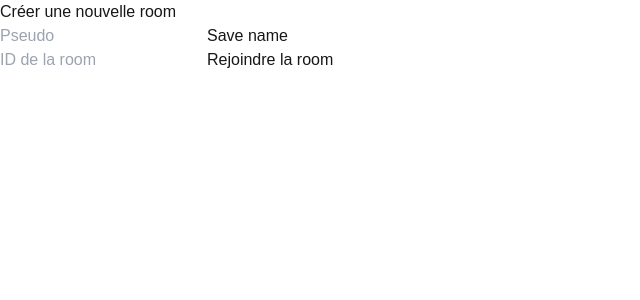
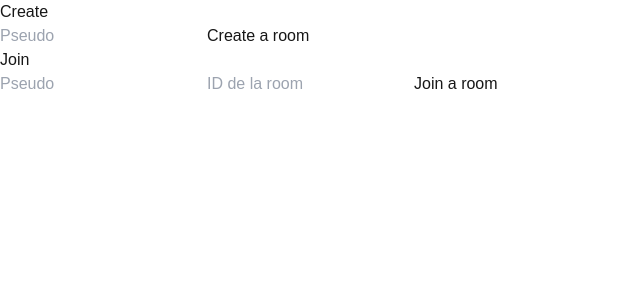
Before and after one commit to aspenne/HitOrMiss, a Next.js app in the folder hit-or-miss-front/: page /room in a window 1280 px wide. Shown: the top 300 px of the page, without its empty margins (0-640 px from the left). Built offline with nearby package versions, Linux system fonts and the light colour scheme.

Commit message:
feat(UI): improve ui for home and room + fix disconnect event

```diff
--- a/hit-or-miss-front/src/app/room/page.jsx
+++ b/hit-or-miss-front/src/app/room/page.jsx
@@ -10,6 +10,7 @@ const HomePage = () => {
     const [username, setUsername] = useState('');
 
     const createRoom = () => {
+        saveLocalName();
         const newRoomId = Math.random().toString(36).substring(7);
         router.push(`/room/${newRoomId}`);
     };
@@ -19,40 +20,46 @@ const HomePage = () => {
     }
 
     const joinRoom = () => {
+        saveLocalName();
         localStorage.setItem('name', username);
         localStorage.setItem('playerId', uuidv4());
         router.push(`/room/${roomId}`);
     };
 
     return (
-        <div className="p-4">
-            <button onClick={createRoom} className="bg-blue-500 hover:bg-blue-600 text-white p-2 rounded-md">
-                Créer une nouvelle room
-            </button>
-
-            <div className="mt-4">
+        <div className="h-[100dvh] w-[100dvw] flex items-center justify-around flex-row bg-gradient-to-t from-black to-slate-800 gap-4">
+            <div className='flex flex-col gap-4 items-center'>
+                <h2 className='text-4xl text-white'> Create </h2>
                 <input
                     type="text"
                     placeholder="Pseudo"
                     value={username}
                     onChange={(e) => setUsername(e.target.value)}
-                    className="p-2 border rounded-md"
+                    className="p-2 border rounded-md text-black"
                 />
-                <button onClick={saveLocalName} className="bg-orange-500 hover:bg-orange-600 text-white p-2 rounded-md ml-2">
-                    Save name
+                <button onClick={createRoom} className="bg-green-500 hover:bg-green-600 text-white p-2 rounded-md text-start w-full">
+                    Create a room
                 </button>
             </div>
-
-            <div className="mt-4">
+            <div className='h-[100%] w-[1px] bg-white'></div>
+            <div className='flex flex-col gap-4 items-center'>
+                <h2 className='text-4xl text-white'> Join </h2>
+                <input
+                    type="text"
+                    placeholder="Pseudo"
+                    value={username}
+                    onChange={(e) => setUsername(e.target.value)}
+                    className="p-2 border rounded-md text-black"
+                />
                 <input
                     type="text"
                     placeholder="ID de la room"
                     value={roomId}
                     onChange={(e) => setRoomId(e.target.value)}
-                    className="p-2 border rounded-md"
+                    className="p-2 border rounded-md text-black caret-green-900"
                 />
-                <button onClick={joinRoom} className="bg-green-500 hover:bg-green-600 text-white p-2 rounded-md ml-2">
-                    Rejoindre la room
+                <button onClick={joinRoom} className="bg-green-500 hover:bg-green-600 text-white p-2 rounded-md w-full">
+                    Join a room
                 </button>
             </div>
         </div>
```
Also changed, not shown: hit-or-miss-front/src/app/page.js (deleted, +0 -7 lines), hit-or-miss-front/src/app/page.jsx (added, +30 -0 lines), hit-or-miss-front/src/app/room/[roomId]/page.jsx (+14 -2 lines), hit-or-miss-front/src/app/assets/spotify-icon.png (added), 1 other file (tests, documents, lock files or other folders).
